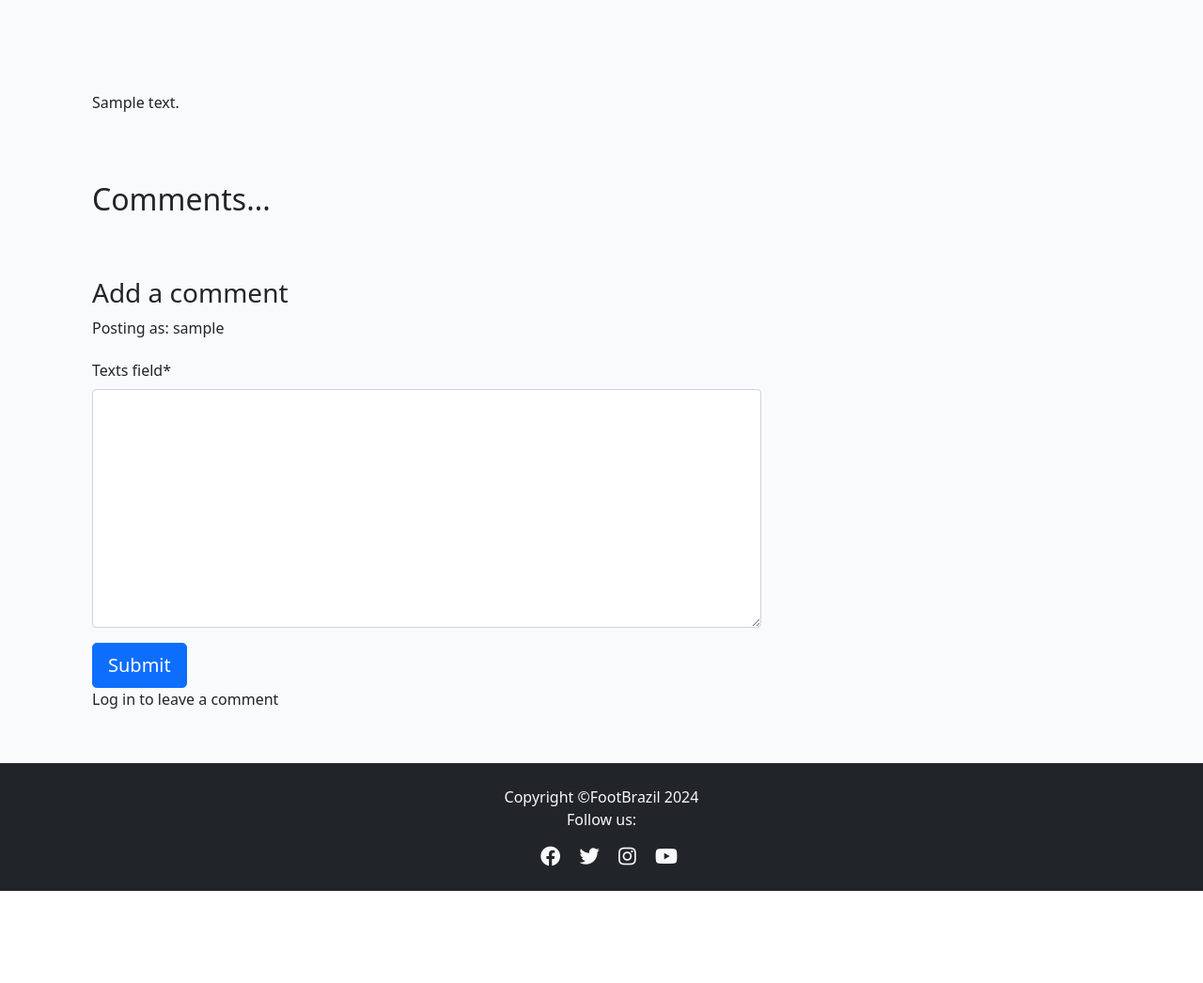
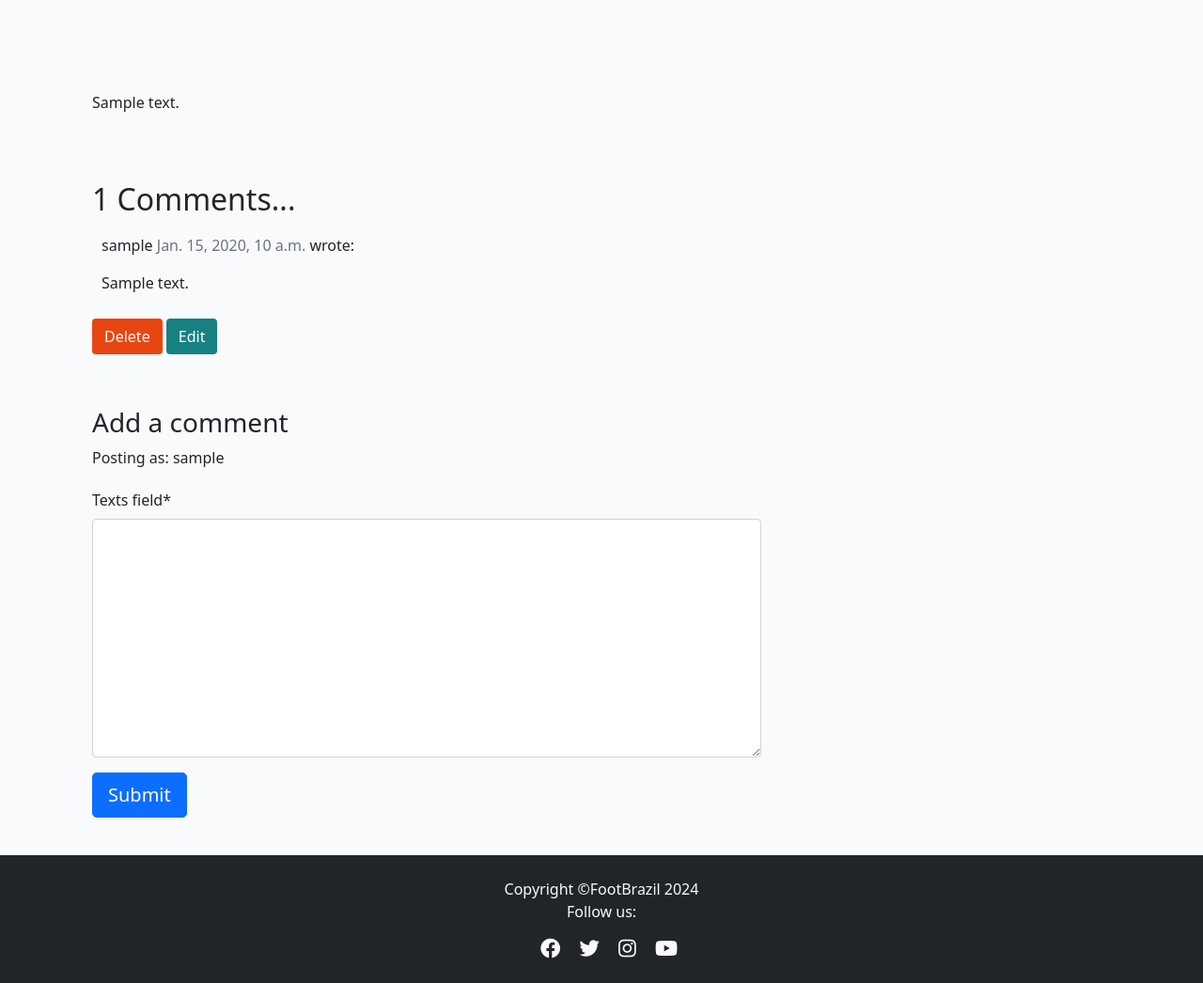
Before and after one commit to Askeran17/footbrazil, a Django app: a page that uses portal/templates/portal/full_post.html in a window 1280 px wide. Shown: the part 539-1585 px from the top of the page at 94% size. Before the commit the page ends 1487 px from the top, so only its background shows below. Run offline with Django 4.2, Linux system fonts and the light colour scheme; a user stored in the database is signed in; tables that the repository leaves empty hold one stand-in row (values such as "Sample post"); some libraries are stand-ins or nearby versions.

Commit message:
maked migrations, edit views, urls etc

```diff
--- a/portal/models.py
+++ b/portal/models.py
@@ -29,6 +29,8 @@ class Comment(models.Model):
     author = models.ForeignKey(
         User, on_delete=models.CASCADE, related_name="commenter")
     text_comments = models.TextField('Texts field', max_length=2000)
+    approved = models.BooleanField(default=False)
+    created_on = models.DateTimeField(auto_now_add=True)
 
     def __str__(self):
         return f"Comment {self.text_comments} by {self.author}"
--- a/portal/templates/portal/full_post.html
+++ b/portal/templates/portal/full_post.html
@@ -38,14 +38,22 @@
 
           {% for comment in comments %}
           <div class="comments" style="padding: 10px;">
+
             <p class="font-weight-bold">
-              {{ comment.name }}
+              {{ comment.author }}
               <span class=" text-muted font-weight-normal">
                 {{ comment.created_on }}
-              </span>
+              </span> wrote:
+
             </p>
-            {{ comment.body | linebreaks }}
+            {{ comment.text_comments | linebreaks }}
           </div>
+          {% if user.is_authenticated and comment.author == user %}
+          <button class="btn btn-delete"
+    comment_id="{{ comment.id }}">Delete</button>
+  <button class="btn btn-edit"
+    comment_id="{{ comment.id }}">Edit</button>
+  {% endif %}
           {% endfor %}
         </div>
       </div>
@@ -59,20 +67,45 @@
             {% csrf_token %}
             <button type="submit" class="btn btn-primary  btn-lg">Submit</button>
           </form>
-
           {% if not comment.approved and comment.author == user %}
           <div class="alert alert-success" role="alert">
             Your comment is awaiting moderation
-          </div>
+            {% endif %}
+          {% else %}
+          <p>Log in to leave a comment</p>
           {% endif %}
 
-          <p>Log in to leave a comment</p>
-          {% endif %}
+          </div>
         </div>
       </div>
     </div>
   </div>
 
+  <!-- Delete confirmation modal -->
+<div class="modal fade" id="deleteModal" tabindex="-1"
+aria-labelledby="deleteModalLabel" aria-hidden="true">
+<div class="modal-dialog">
+  <div class="modal-content">
+    <div class="modal-header">
+      <h5 class="modal-title"
+        id="deleteModalLabel">Delete comment?</h5>
+      <button type="button" class="btn-close"
+        data-bs-dismiss="modal" aria-label="Close"></button>
+    </div>
+    <div class="modal-body">
+      Are you sure you want to delete your comment?
+      This action cannot be undone.
+    </div>
+    <div class="modal-footer">
+      <button type="button" class="btn btn-secondary"
+        data-bs-dismiss="modal">Close</button>
+      <a id="deleteConfirm" href="#" class="btn
+        btn-danger">Delete</a>
+    </div>
+  </div>
+</div>
+</div>
+
 {% endblock content %}
 {% block extras %}
 <script src="{% static 'js/comments.js' %}"></script>
--- a/portal/urls.py
+++ b/portal/urls.py
@@ -4,5 +4,9 @@ from . import views
 urlpatterns = [
     path("", views.PostView.as_view(), name='home'),
     path("accounts/", include("allauth.urls")),
-    path('<slug:slug>/', views.PostDetail.as_view()),
+    path('<slug:slug>/', views.full_post, name='full_post'),
+    path('<slug:slug>/edit_comment/<int:comment_id>',
+         views.comment_edit, name='comment_edit'),
+    path('<slug:slug>/delete_comment/<int:comment_id>',
+         views.comment_delete, name='comment_delete'),
 ]
--- a/portal/views.py
+++ b/portal/views.py
@@ -1,8 +1,9 @@
-from django.shortcuts import render, redirect
+from django.shortcuts import render, get_object_or_404, redirect, reverse
 from django.http import HttpResponse
+from django.contrib import messages
 from django.views.generic.base import View
 from .forms import CommentForm
-from .models import Post
+from .models import Post, Comment
 
 # Create your views here.
 
@@ -13,30 +14,76 @@ class PostView(View):
         return render(request, 'portal/index.html', {'post_list': posts})
         paginate_by = 6
 
-class PostDetail(View):
-    '''full detailed posts'''
-    def get(self, request, slug):
-        post = Post.objects.get(slug=slug)
+def full_post(request, slug):
+    """
+    Display an individual :model:`blog.Post`.
 
-        if request.method == "POST":
-            comment_form = CommentForm(request.POST)
-            if comment_form.is_valid():
-                comment = comment_form.save(commit=False)
-                comment.author = request.user
-                comment.post = post
-                comment.save()
+    **Context**
 
-                return redirect('full_post', slug=post.slug)
+    ``post``
+        An instance of :model:`blog.Post`.
+
+    **Template:**
+
+    :template:`portal/full_post.html`
+    """
+
+    queryset = Post.objects.all()
+    post = get_object_or_404(queryset, slug=slug)
+    comments = post.comments.filter(approved=True).order_by("-created_on")
+    comment_count = post.comments.filter(approved=True).count()
+    if request.method == "POST":
+        comment_form = CommentForm(data=request.POST)
+        if comment_form.is_valid():
+            comment = comment_form.save(commit=False)
+            comment.author = request.user
+            comment.post = post
+            comment.save()
+            messages.add_message(
+                request, messages.SUCCESS,
+                'Comment submitted and awaiting approval'
+    )
+
+    comment_form = CommentForm()
+
+    return render(
+        request,
+        "portal/full_post.html",
+        {"post": post,
+        "comments": comments,
+        "comment_count": comment_count,
+        "comment_form": comment_form,
+        },
+    )
+
+def comment_edit(request, slug, comment_id):
+    """
+    view to edit comments
+    """
+    if request.method == "POST":
+
+        queryset = Post.objects.all()
+        post = get_object_or_404(queryset, slug=slug)
+        comment = get_object_or_404(Comment, pk=comment_id)
+        comment_form = CommentForm(data=request.POST, instance=comment)
+
+        if comment_form.is_valid() and comment.author == request.user:
+            comment = comment_form.save(commit=False)
+            comment.post = post
+            comment.approved = False
+            comment.save()
+            messages.add_message(request, messages.SUCCESS, 'Comment Updated!')
         else:
-            comment_form = CommentForm()
+            messages.add_message(request, messages.ERROR, 'Error updating comment!')
 
-        return render(request, 'portal/full_post.html', {'post': post, 'comment_form': comment_form})
+    return redirect(reverse('full_post', args=[slug]))
 
-def comments_delete(request, slug, comment_id):
+
+def comment_delete(request, slug, comment_id):
     """
     view to delete comment
     """
-    queryset = Post.objects.filter(status=1)
+    queryset = Post.objects.all()
     post = get_object_or_404(queryset, slug=slug)
     comment = get_object_or_404(Comment, pk=comment_id)
 
@@ -47,24 +94,3 @@ def comments_delete(request, slug, comment_id):
         messages.add_message(request, messages.ERROR, 'You can only delete your own comments!')
 
     return redirect(reverse('full_post', args=[slug]))
-
-def comments_edit(request, slug, comment_id):
-    """
-    edit comments
-    """
-    post = get_object_or_404(Post, id=pk, author=request.user)
-    comment_form = PostEditForm(instance=post)
-
-    if request.method == "POST":
-        queryset = Post.objects.filter()
-        post = get_object_or_404(queryset, slug=slug)
-        comment = get_object_or_404(Comment, pk=comment_id)
-        comment_form = CommentForm(data=request.POST, instance=comment)
-        if comment_form.is_valid() and comment.author == request.user:
-            comment_form.save()
-            messages.success(request, 'Post updated')
-        else:
-            messages.add_message(request, messages.ERROR, 'Error updating comment!')
-
-
-    return redirect(reverse('full_post', args=[slug]))
```
Also changed, not shown: portal/migrations/0004_comment_approved_comment_created_on.py (added).
